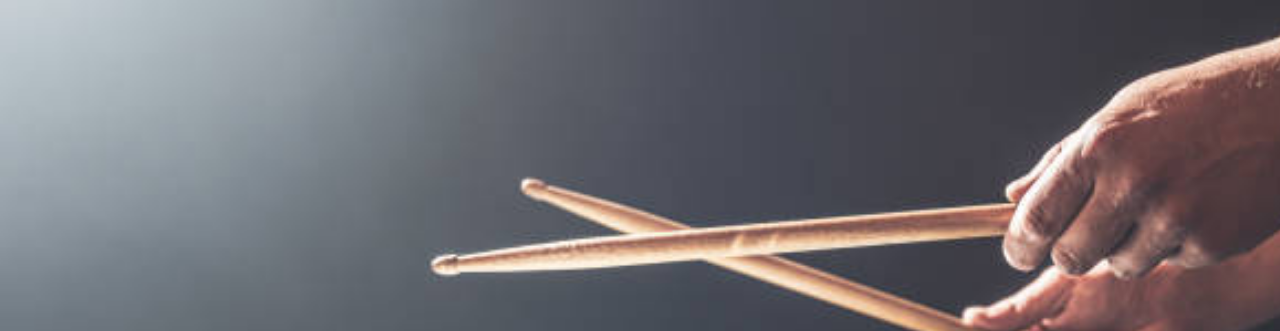
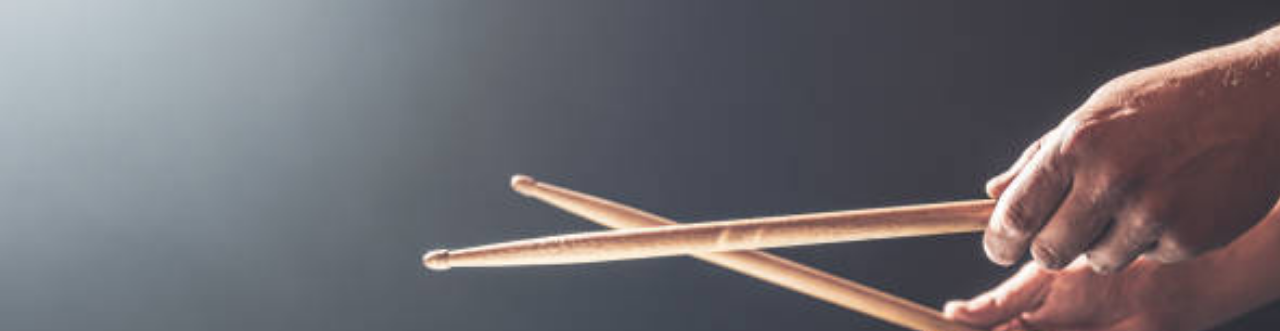
Before and after one commit to Azeezatou/JavaScript30, a plain HTML site: page index.html in a window 1280 px wide. Shown: the top 331 px of the page. Drawn offline with Linux system fonts and the light colour scheme.

Commit message:
Update styles.css

```diff
--- a/styles.css
+++ b/styles.css
@@ -1,5 +1,5 @@
 *{
-    margin: 0j;
+    margin: 0;
     padding: 0;
     box-sizing: content-box;
 }
```
